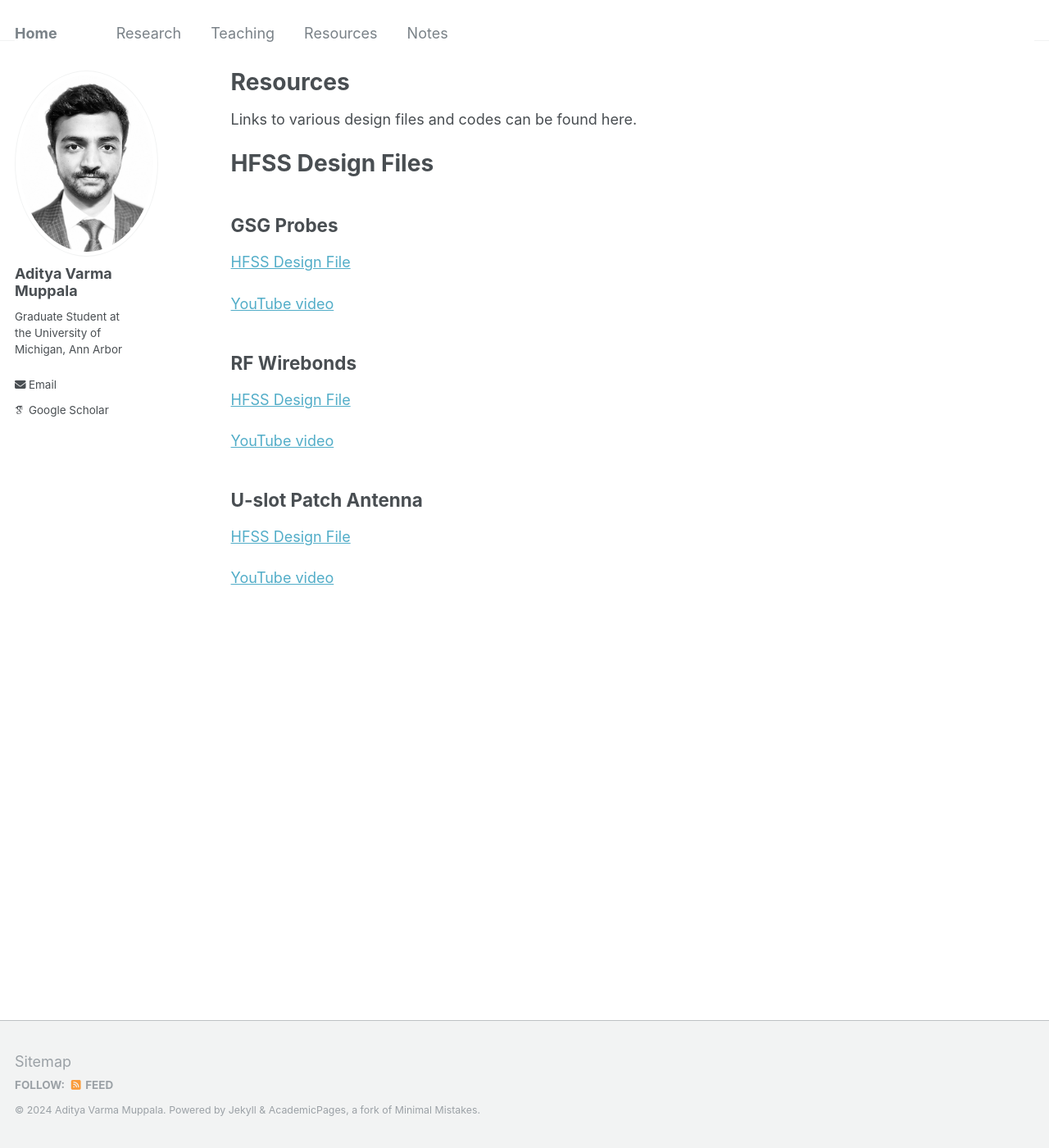
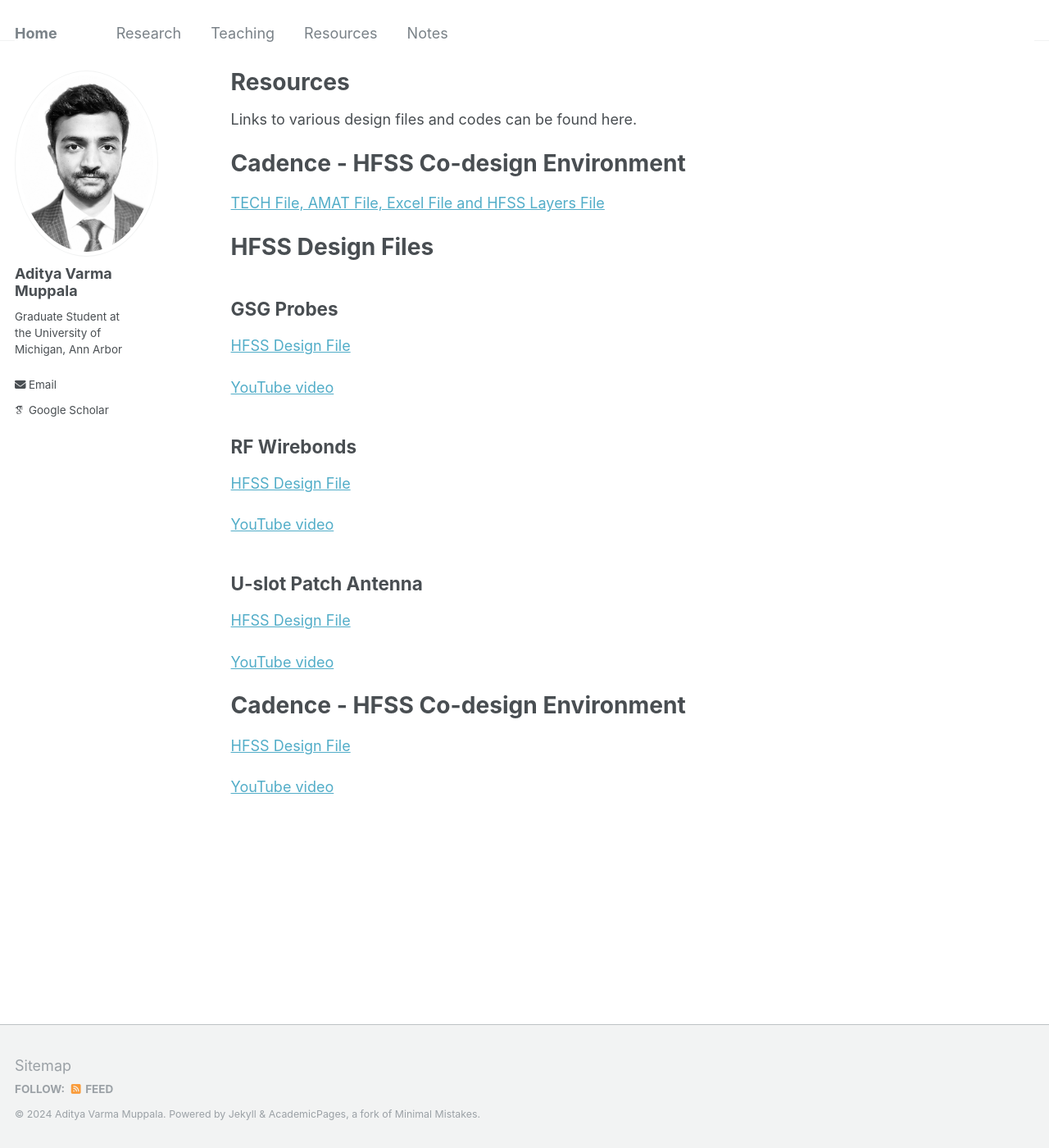
Before and after one commit to AdityaMuppala/adityamuppala.github.io, a Jekyll site: the page built from _pages/resources.md, in a window 1280 px wide and 1400 px high. Shown: the whole window at 82% size. Built offline with Jekyll 4.4.1, drawn with Linux system fonts in a browser that asks for light colours; some web fonts are replaced.

Commit message:
Update resources.md

```diff
--- a/_pages/resources.md
+++ b/_pages/resources.md
@@ -6,6 +6,10 @@ author_profile: true
 ---
 
 Links to various design files and codes can be found here.
+
+# Cadence - HFSS Co-design Environment
+
+[TECH File, AMAT File, Excel File and HFSS Layers File]([https://drive.google.com/file/d/18taGTOq4XmcNEPyBlnNzjpM5brWA3nZ8/view?usp=sharing](https://drive.google.com/file/d/15OOF-r4KJX2B35dveAtyr2TmwA2lOHbu/view?usp=sharing))
 
 # HFSS Design Files
 
@@ -26,3 +30,9 @@ Links to various design files and codes can be found here.
 [HFSS Design File](https://drive.google.com/file/d/18taGTOq4XmcNEPyBlnNzjpM5brWA3nZ8/view?usp=sharing)
 
 [YouTube video](https://youtu.be/XuhcbfpZF-8)
+
+# Cadence - HFSS Co-design Environment
+
+[HFSS Design File](https://drive.google.com/file/d/18taGTOq4XmcNEPyBlnNzjpM5brWA3nZ8/view?usp=sharing)
+
+[YouTube video](https://youtu.be/XuhcbfpZF-8)
```
